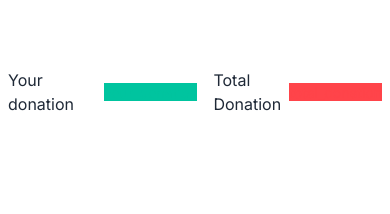
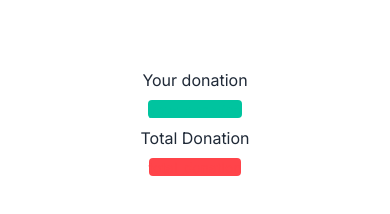
Before and after one commit to naymurabir/A-8_Donation-Campaign, a React (Vite) app: page /statistics in a window 390 px wide. Shown: the part 368-582 px from the top of the page. Built offline with nearby package versions, Linux system fonts and the light colour scheme.

Commit message:
Checked every functionalities of the project and revised well

```diff
--- a/src/components/Banner/Banner.jsx
+++ b/src/components/Banner/Banner.jsx
@@ -3,7 +3,7 @@ import PropTypes from 'prop-types';
 const Banner = ({ handleSearchCategory }) => {
     return (
 
-        <div className="hero h-[400px] object-cover" style={{ backgroundImage: 'url(https://i.ibb.co/6nMKLGW/team.jpg)' }}>
+        <div className="hero h-[400px] rounded" style={{ backgroundImage: 'url(https://i.ibb.co/6nMKLGW/team.jpg)' }}>
             <div className="hero-overlay bg-opacity-80 bg-white"></div>
             <div className="hero-content text-center text-neutral-content">
                 <div className="max-w-md">
--- a/src/components/Categories/Categories.jsx
+++ b/src/components/Categories/Categories.jsx
@@ -6,9 +6,7 @@ import Category from "../Category/Category";
 const Categories = ({ searchCategory }) => {
 
     const [categories, setCategories] = useState([])
-
     const [category, setCategory] = useState([])
-
 
     useEffect(() => {
         fetch("/categories.json")
@@ -32,7 +30,6 @@ const Categories = ({ searchCategory }) => {
     }, [category, searchCategory]);
 
 
-
     return (
         <div>
             <div className="grid grid-cols-1 md:grid-cols-2 lg:grid-cols-3 gap-5">
--- a/src/components/Category/Category.jsx
+++ b/src/components/Category/Category.jsx
@@ -14,9 +14,10 @@ const Category = ({ category }) => {
     return (
         <div>
             <div onClick={handleDonationDetails} style={{ backgroundColor: card_bg }} className='mt-10 rounded-md' >
-                <img className='w-full' src={picture} alt="" />
+                <img className='w-full' src={picture} alt="category" />
 
                 <div className='px-4 py-3'>
+
                     <h3 className='font-bold w-24 text-center rounded-md px-2 py-1' style={{ backgroundColor: category_bg, color: text_color }} >{category_type}</h3>
 
                     <h2 className='font-bold' style={{ color: text_color }} >{title}</h2>
--- a/src/components/Donation/Donation.jsx
+++ b/src/components/Donation/Donation.jsx
@@ -39,7 +39,6 @@ const Donation = () => {
                 </div>
             </div>
         </div>
-
     );
 };
 
--- a/src/components/DonationDetails/DonationDetails.jsx
+++ b/src/components/DonationDetails/DonationDetails.jsx
@@ -17,20 +17,15 @@ const DonationDetails = () => {
     }
 
     const {
-        picture,
-        title,
-        description,
-        price,
-        button_color
-    } = donationDetail
+        picture, title, description, price, button_color } = donationDetail
 
     return (
         <div className="mt-10">
             <div className="relative">
 
-                <img className="w-full h-[450px] rounded-md " src={picture} alt="" />
+                <img className="w-full h-[400px] md:h-[450] rounded-md " src={picture} alt="" />
 
-                <div className="py-6 px-4 bg-opacity-60 bg-black absolute bottom-0 w-full">
+                <div className="py-6 px-4 bg-opacity-50 bg-black absolute bottom-0 w-full">
 
                     <button onClick={handleMakeDonate}
                         className="text-white font-normal px-3 py-2 rounded " style={{ backgroundColor: button_color }}>Donate ${price}</button>
--- a/src/components/Header/Header.jsx
+++ b/src/components/Header/Header.jsx
@@ -23,7 +23,7 @@ const Header = () => {
                 </div>
 
                 <div className="relative" >
-                    <div className={`flex  flex-col md:flex-row absolute md:static duration-1000 px-2 py-3 text-black ${open ? 'top-5  -left-11 z-10' : ' -left-11 -top-40'}`}>
+                    <div className={`flex flex-col md:flex-row absolute md:static duration-1000 px-2 py-3 text-white md:text-black bg-black md:bg-white ${open ? 'top-6  -left-11 z-10' : ' -left-11 -top-40'}`}>
 
                         <NavLink className="mr-6 text-lg font-semibold" to="/">Home</NavLink>
 
--- a/src/components/MakeDonation/MakeDonation.jsx
+++ b/src/components/MakeDonation/MakeDonation.jsx
@@ -9,7 +9,7 @@ const MakeDonation = ({ donate }) => {
         <div>
             <div style={{ backgroundColor: card_bg }} className='flex items-center gap-4 rounded-md'>
                 <div>
-                    <img className='w-32 md:w-52 h-40 md:h-36 ' src={picture} alt="" />
+                    <img className='w-32 md:w-44 h-40 md:h-36 ' src={picture} alt="" />
                 </div>
 
                 <div className='p-3 md:p-0'>
@@ -20,9 +20,7 @@ const MakeDonation = ({ donate }) => {
 
                     <button className='px-2 py-1 rounded text-white' style={{ backgroundColor: text_color }}>View Details</button>
                 </div>
-
             </div>
-
         </div>
     );
 };
--- a/src/components/Root/Root.jsx
+++ b/src/components/Root/Root.jsx
@@ -3,6 +3,7 @@ import Header from "../Header/Header";
 
 
 const Root = () => {
+
     return (
         <div className="max-w-screen-xl mx-auto px-2 md:px-16 lg:px-24">
             <Header></Header>
--- a/src/components/Statistics/Statistics.jsx
+++ b/src/components/Statistics/Statistics.jsx
@@ -22,7 +22,6 @@ const Statistics = () => {
                 );
                 exists.push(makeDonation);
             }
-
             setDonations(exists);
         }
     }, [statisticsTotal]);
@@ -91,16 +90,16 @@ const Statistics = () => {
             </div>
 
 
-            <div className="flex justify-center items-center gap-4">
+            <div className="flex flex-col md:flex-row justify-center items-center gap-2">
 
                 <h3>Your donation</h3>
-                <div className="bg-[#00C49F] text-[#00C49F] text-sm h-[18px]">
+                <div className="bg-[#00C49F] text-[#00C49F] text-sm h-[18px] rounded">
                     <p>your_donation</p>
                 </div>
 
-                <div className="flex justify-center items-center gap-2">
+                <div className="flex flex-col md:flex-row justify-center items-center gap-2">
                     <h3>Total Donation</h3>
-                    <div className="bg-[#FF444A] text-[#FF444A] text-sm h-[18px]">
+                    <div className="bg-[#FF444A] text-[#FF444A] text-sm h-[18px] rounded">
                         <p>total_donation</p>
                     </div>
                 </div>
```
Also changed, not shown: 1 other file (tests, documents, lock files or other folders).
